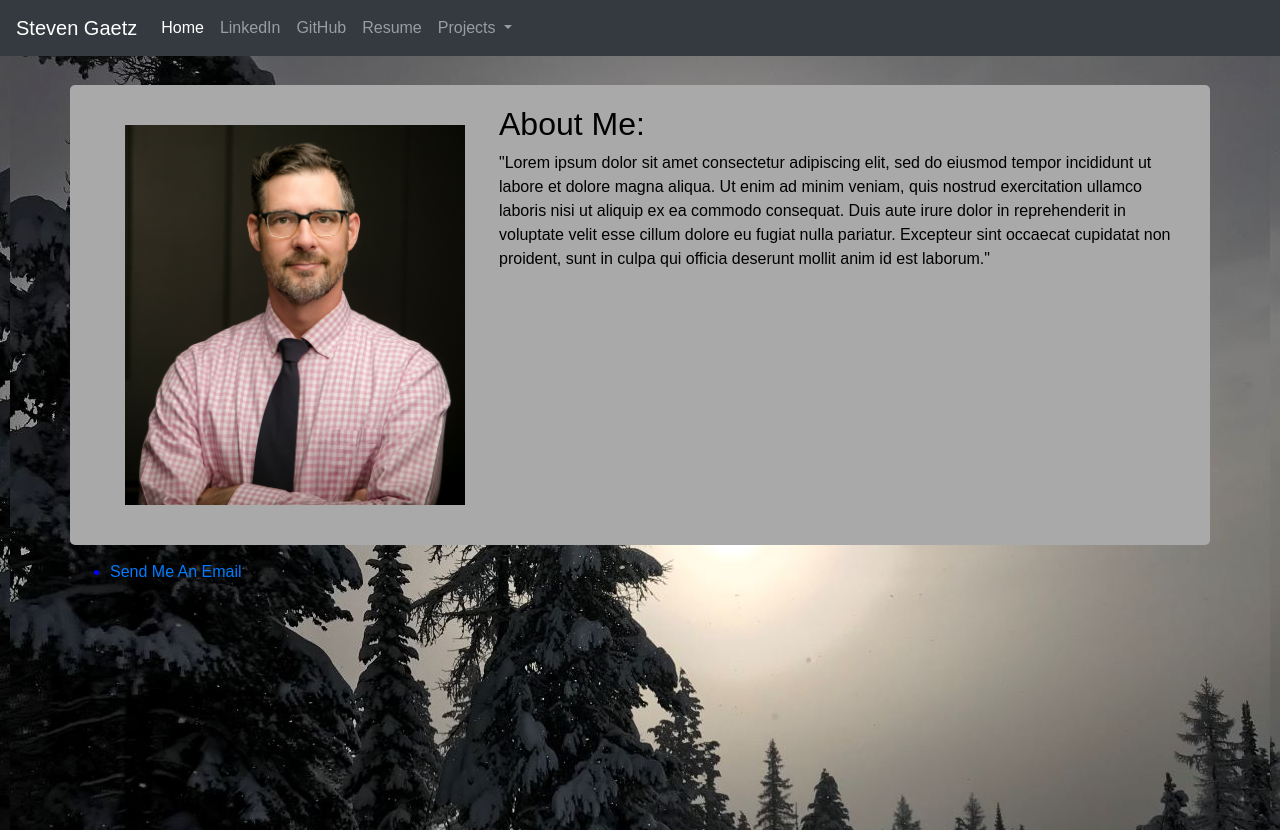
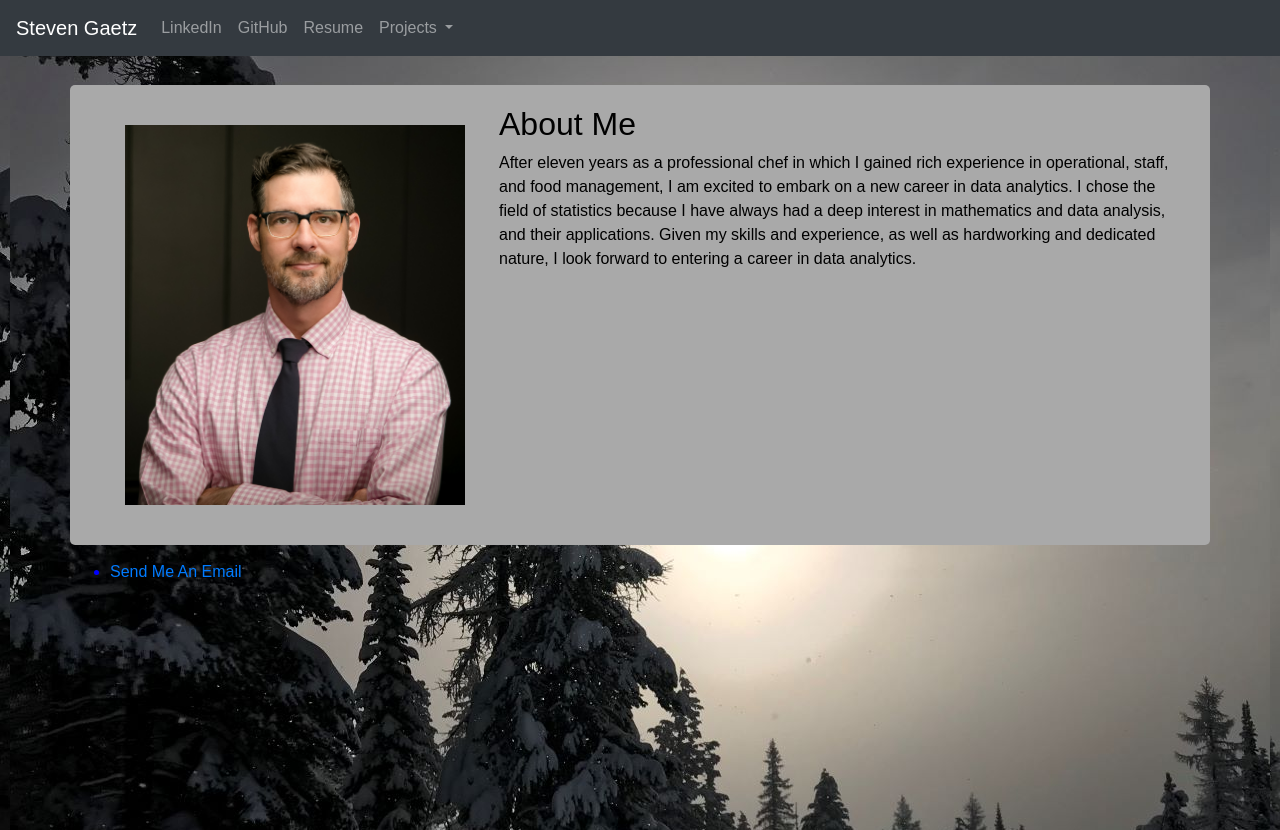
Before and after one commit to sgaetz1/sgaetz1.github.io, a plain HTML site: page index.html in a window 1280 px wide. Drawn offline with nearby package versions, Linux system fonts and the light colour scheme.

Commit message:
edited about section

```diff
--- a/index.html
+++ b/index.html
@@ -19,9 +19,6 @@
     </button>
     <div class="collapse navbar-collapse" id="navbarNavDropdown">
       <ul class="navbar-nav">
-        <li class="nav-item active">
-          <a class="nav-link" href="index.html">Home <span class="sr-only">(current)</span></a>
-        </li>
         <li class="nav-item">
           <a class="nav-link" href="https://www.linkedin.com/in/steven-gaetz-6887a9163/" target="-blank">LinkedIn</a>
         </li>
@@ -53,9 +50,10 @@
       <div class="col-md-12 col-sm-12">
 
         <img src="photos/headshot2.jpg" alt="headshot" id="headshot" class="float-left img-fluid pull-left mr-4">
-        <h2>About Me:</h2>
-        <p>"Lorem ipsum dolor sit amet consectetur adipiscing elit, sed do eiusmod tempor incididunt ut labore et dolore magna aliqua. Ut enim ad minim veniam, quis nostrud exercitation ullamco laboris nisi ut aliquip ex ea commodo consequat. Duis aute irure dolor in reprehenderit in voluptate velit esse cillum dolore eu fugiat nulla pariatur. Excepteur sint occaecat cupidatat non proident, sunt in culpa qui officia deserunt mollit anim id est laborum."
-        </p>
+        <h2>About Me</h2>
+        <p>After eleven years as a professional chef in which I gained rich experience in operational, staff, and food management, I am excited to embark on a new career in data analytics. I chose the field of statistics because I have always had a deep interest in mathematics and data analysis, and their applications.
+
+          Given my skills and experience, as well as hardworking and dedicated nature, I look forward to entering a career in data analytics.</p>
 
       </div>
 
```
